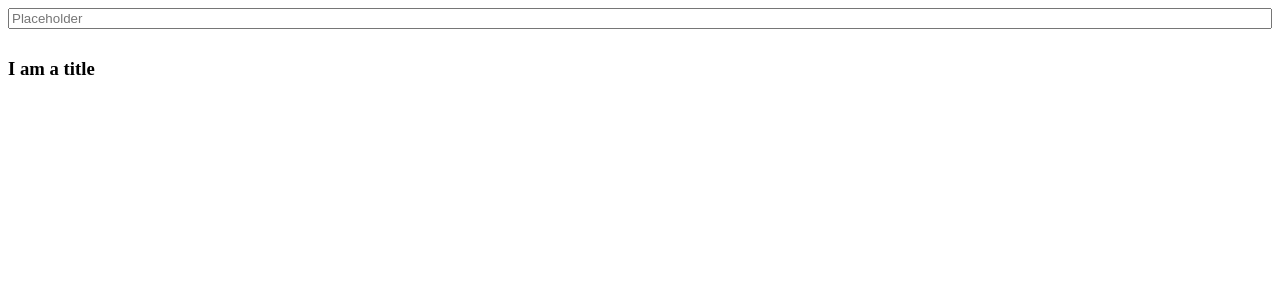
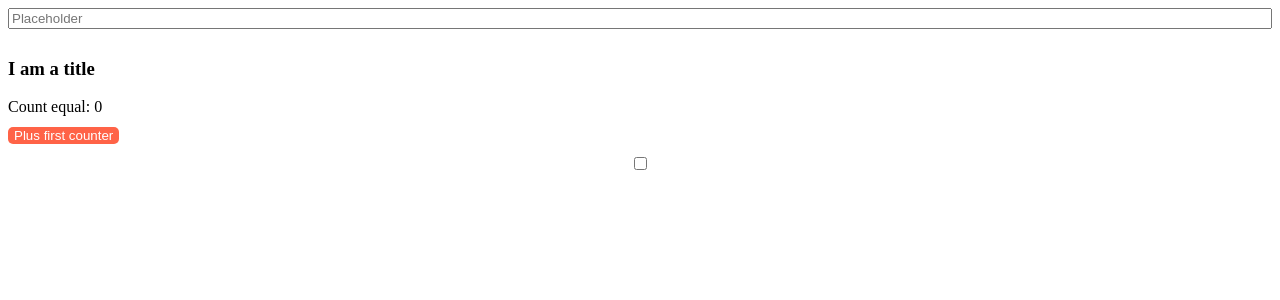
Before and after one commit to vbsm11/about_optimization, a React (Create React App) app: page / in a window 1280 px wide. Shown: the top 300 px of the page. Built offline with nearby package versions, Linux system fonts and the light colour scheme.

Commit message:
Adding Task_2

```diff
--- a/src/App.tsx
+++ b/src/App.tsx
@@ -1,6 +1,7 @@
 import {Fragment} from 'react';
 
 import {Task_1} from "./task_1/Task_1";
+import {Task_2} from './task_2/Task_2';
 
 export type UserType = {
   [key: string]: { name: string, id: string }
@@ -19,6 +20,7 @@
   return (
     <Fragment>
       <Task_1 />
+      <Task_2 />
     </Fragment>
   );
 };
--- /dev/null
+++ b/src/task_2/Task_2.tsx
@@ -0,0 +1,47 @@
+import {FC, useState} from 'react';
+
+const FIRST_BUTTON_BACKGROUND = {background: 'tomato'};
+const CONTAINER_STYLES = {display: 'flex', flexDirection: 'column', gap: 10};
+const BUTTON_STYLES = {border: 'none', outline: 'none', color: 'white', borderRadius: 5};
+
+type PropsType = { isChecked: boolean, onSetIsChecked: () => void };
+
+// Task
+// If click to Button component Checkbox not re-render
+// If click to Checkbox component Button not re-render
+
+export const Task_2 = () => {
+  const [firstCount, setFirstCount] = useState(0);
+  const [isChecked, setIsChecked] = useState(false);
+
+  const handleSetIsChecked = () => setIsChecked(!isChecked);
+
+  const handlePlusCountValueClick = () => setFirstCount(prevFirstCount => prevFirstCount + 1);
+
+  return (
+    <div style={{...CONTAINER_STYLES} as any}>
+      <div>{`Count equal: ${firstCount}`}</div>
+      <Button onPlusCountValueClick={handlePlusCountValueClick} />
+      <Checkbox isChecked={isChecked} onSetIsChecked={handleSetIsChecked} />
+    </div>
+  );
+};
+
+export const Button: FC<{ onPlusCountValueClick: () => void }> = ({onPlusCountValueClick}) => {
+  return (
+    <div>
+      <button
+        style={{...FIRST_BUTTON_BACKGROUND, ...BUTTON_STYLES}}
+        onClick={onPlusCountValueClick}
+      >
+        Plus first counter
+      </button>
+    </div>
+  );
+};
+
+export const Checkbox: FC<PropsType> = ({isChecked, onSetIsChecked}) => {
+  return (
+    <input type="checkbox" checked={isChecked} onChange={onSetIsChecked} />
+  );
+};
```
